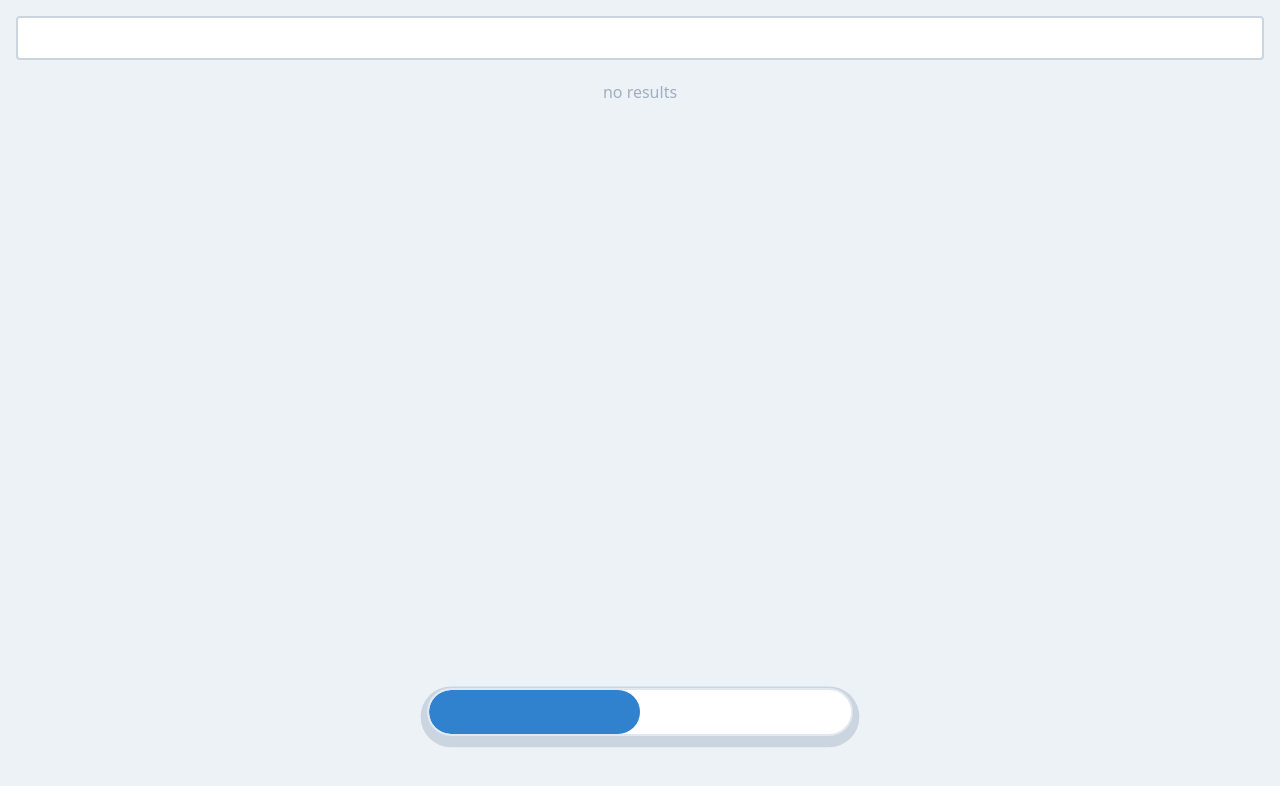
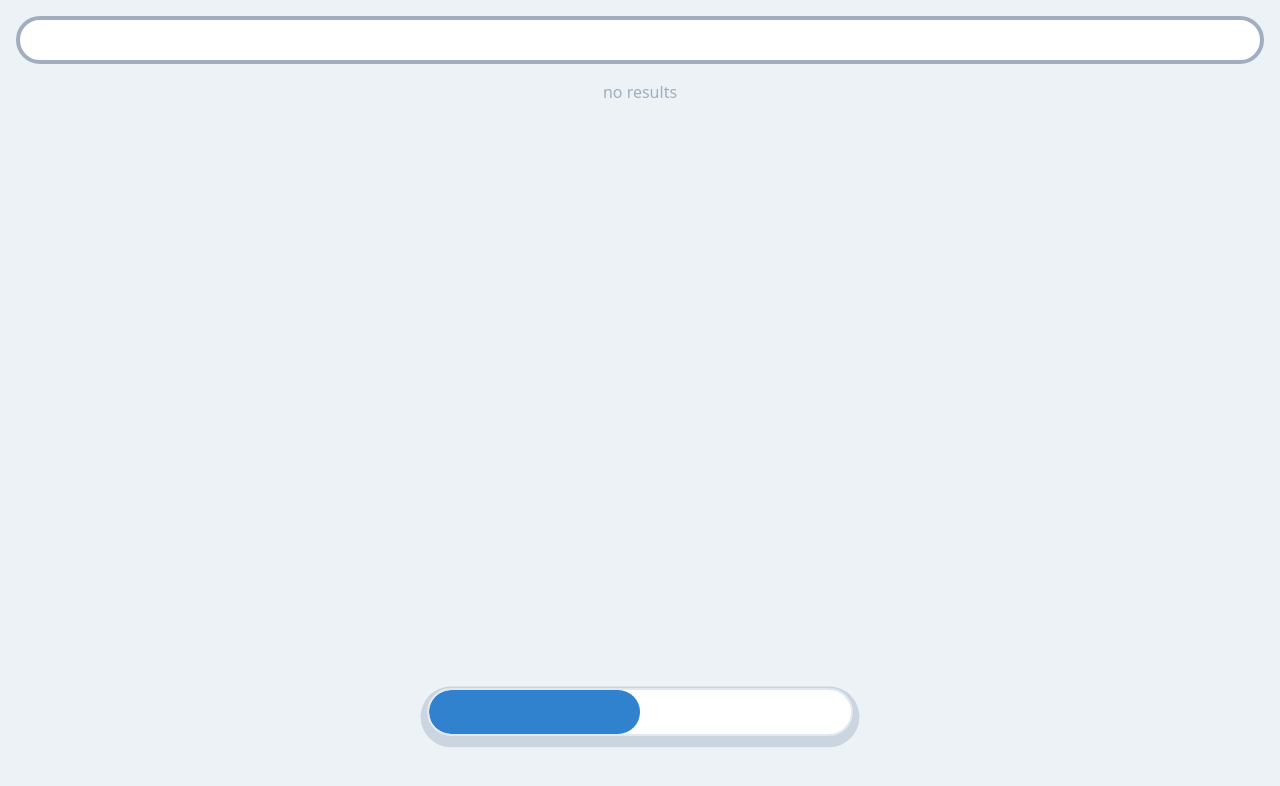
Before and after one commit to puresick/chit, a Vue app: page /#/ in a window 1280 px wide. Shown: the top 786 px of the page. Built offline with nearby package versions, Linux system fonts and the light colour scheme; some icons are missing.

Commit message:
Restyle search input field

```diff
--- a/src/components/AppNavigation.vue
+++ b/src/components/AppNavigation.vue
@@ -45,7 +45,7 @@
 	}
 </script>
 
-<style>
+<style scoped>
 	@media(hover: hover) and (pointer: fine) {
 		a:hover {
 			color: black !important;
--- a/src/views/AppSearch.vue
+++ b/src/views/AppSearch.vue
@@ -6,7 +6,7 @@
 				:disabled="loading"
 				@input="setSearchQuery"
 				@keyup.enter="searchNintendoApi"
-				class="bg-white p-2 rounded flex-grow border-2 border-gray-400 focus:border-gray-700"
+				class="bg-white p-2 rounded-full flex-grow border-4 border-gray-500 focus:border-gray-700"
 			>
 			<!-- <AppButton                            -->
 			<!-- 	:disabled="loading"                  -->
```
